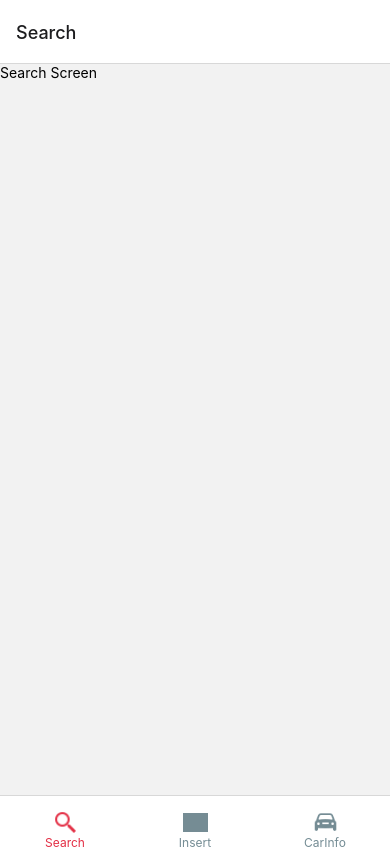
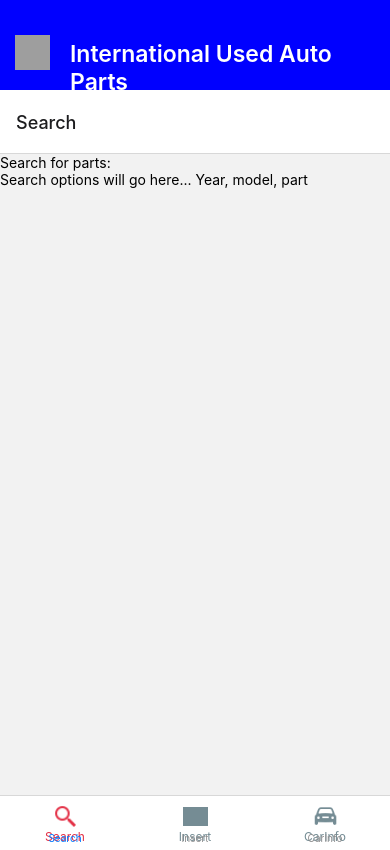
Before and after one commit to WilfredoEsco/InventoryAppReactNative, a React Native app: screen /Search in a window 390 px wide. Built offline with nearby package versions, Linux system fonts and the light colour scheme; grey boxes are pictures that could not be loaded.

Commit message:
front end work

```diff
--- a/App.js
+++ b/App.js
@@ -2,10 +2,11 @@ import React from "react";
 import { NavigationContainer } from "@react-navigation/native";
 import Tabs from "./navigation/tabs";
 import SearchScreen from "./screens/SearchScreen";
-
+import Header from "./components/Header";
 const App = () =>{
   return(
     <NavigationContainer>
+      <Header/>
       <Tabs/>
   </NavigationContainer>
   );
--- a/navigation/tabs.js
+++ b/navigation/tabs.js
@@ -10,8 +10,9 @@ const Tab = createBottomTabNavigator();
 const Tabs =() => {
 return(
     <Tab.Navigator
-    tabBarOptions={{
-        showLabel: false,
+    screenOptions={{
+        tabBarshowLabel: false,
+        tabBarStyle:[{didplay:"flex"},null],
         style: {
             position: 'absolute',
             bottom:25,
@@ -20,8 +21,7 @@ return(
             elevation: 0,
             backgroundColor: '#fffff',
             borderRadius: 15,
-            height: 90,
-            ...style.shadow
+            height: 90
 
         }
     }}>
@@ -86,8 +86,8 @@ const style = StyleSheet.create({
             width: 0,
             height: 10,
         },
-        shadowOpacity: 0.25,
-        shadowRadius: 3.5,
+        shadowOpacity: 0.20,
+        shadowRadius: 3.0,
         elevation: 5
     }
 });
--- a/package.json
+++ b/package.json
@@ -10,6 +10,7 @@
     "eject": "expo eject"
   },
   "dependencies": {
+    "@react-native-picker/picker": "^2.4.1",
     "@react-navigation/bottom-tabs": "^6.3.1",
     "@react-navigation/native": "^6.0.10",
     "expo": "~45.0.0",
@@ -17,6 +18,7 @@
     "react": "17.0.2",
     "react-dom": "17.0.2",
     "react-native": "0.68.2",
+    "react-native-picker-select": "^8.0.4",
     "react-native-vector-icons": "^9.1.0",
     "react-native-web": "0.17.7"
   },
--- a/screens/CarInfoScreen.js
+++ b/screens/CarInfoScreen.js
@@ -4,7 +4,7 @@ import {View, Text, Button, StyleSheet} from 'react-native';
 const CarInfoScreen = ({navigation}) => {
     return(
         <View style = {StyleSheet.container}>
-            <Text>Car Info</Text>
+            <Text>Search Car Info</Text>
 
         </View>
     )
--- a/screens/InsertScreen.js
+++ b/screens/InsertScreen.js
@@ -4,7 +4,7 @@ import {View, Text, Button, StyleSheet} from 'react-native';
 const InsertScreen = ({navigation}) => {
     return(
         <View style = {StyleSheet.container}>
-            <Text>Insert Screen</Text>
+            <Text>Insert New Inventory</Text>
 
         </View>
     )
--- a/screens/SearchScreen.js
+++ b/screens/SearchScreen.js
@@ -1,10 +1,15 @@
 import React from "react";
 import {View, Text, Button, StyleSheet} from 'react-native';
 
+import Searcher from "../components/Searcher";
+import Header from "../components/Header"
 const SearchScreen = ({navigation}) => {
     return(
         <View style = {StyleSheet.container}>
-            <Text>Search Screen</Text>
+            <Text>Search for parts:</Text>
+            <Searcher/>
+
+
 
         </View>
     )
@@ -13,7 +18,7 @@ const SearchScreen = ({navigation}) => {
 export default SearchScreen;
 
 const styles = StyleSheet.create({
-    containerL:{
+    container:{
         flex: 1,
         alignItems: 'center',
         justifyContent: 'center',
```
Also changed, not shown: 1 other file (tests, documents, lock files or other folders).
